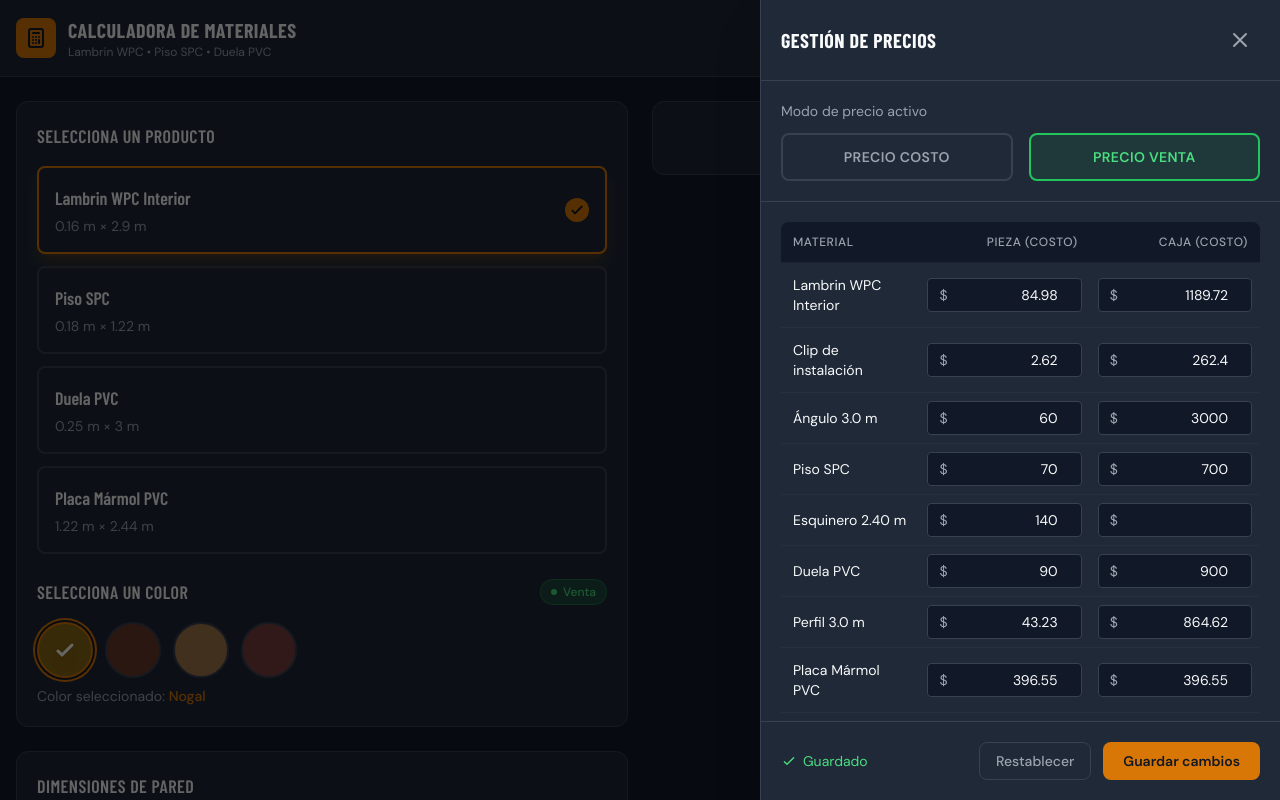
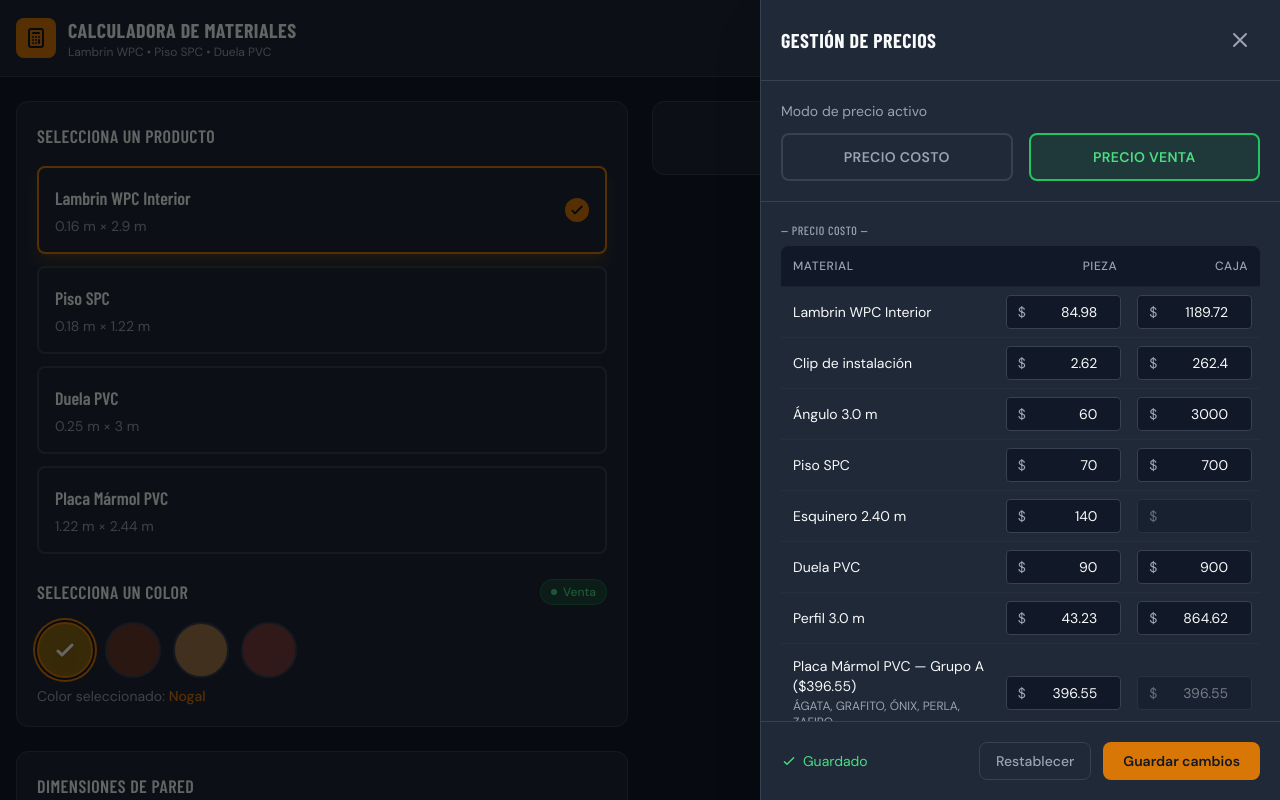
Before and after one commit to Fernando0901/lambrin_VAG, a React (Vite) app: page / in a window 1280 px wide. Both pictures are taken after a click on the button "Precios". Shown: the top 800 px of the page. Built offline with nearby package versions, Linux system fonts and the light colour scheme.

Commit message:
Placa Marmol PVC: per-color-group editable prices via pricePerColorGroups structure

```diff
--- a/src/components/PriceManager.jsx
+++ b/src/components/PriceManager.jsx
@@ -3,8 +3,6 @@ import { motion, AnimatePresence } from 'framer-motion'
 import { usePrices } from '../context/PriceContext'
 import { products } from '../data/products'
 import { formatCurrency } from '../data/products'
-
-const EDITED_SENTINEL = '__edited__'
 
 export default function PriceManager({ isOpen, onClose }) {
   const { priceMode, setPriceMode, prices, updatePrice, resetPrices, savePrices, hasUnsavedChanges } = usePrices()
@@ -14,82 +12,126 @@ export default function PriceManager({ isOpen, onClose }) {
     setPriceMode(mode)
   }
 
-  const handlePriceChange = (productId, accessoryId, modo, tipo, value) => {
-    updatePrice(productId, accessoryId, modo, tipo, value)
+  const handlePriceChange = (productId, accessoryId, modo, tipo, value, groupId = null) => {
+    updatePrice(productId, accessoryId, modo, tipo, value, groupId)
     setEditedFields(prev => ({
       ...prev,
-      [`${productId}|${accessoryId || 'main'}|${modo}|${tipo}`]: true
+      [`${productId}|${accessoryId || 'main'}|${modo}|${tipo}|${groupId || ''}`]: true
     }))
   }
 
-  const getEditedStatus = (productId, accessoryId, modo, tipo) => {
-    return editedFields[`${productId}|${accessoryId || 'main'}|${modo}|${tipo}`] === true
+  const getEditedStatus = (productId, accessoryId, modo, tipo, groupId = null) => {
+    return editedFields[`${productId}|${accessoryId || 'main'}|${modo}|${tipo}|${groupId || ''}`] === true
   }
 
-  const renderPriceInputs = (productId, accessoryId, acc, modo) => {
-    const ppb = acc?.piezasPorCaja || products[productId].piecesPerBox
-    const currentPieza = accessoryId
-      ? prices[productId]?.accesorios[accessoryId]?.precios[modo]?.pieza
-      : prices[productId]?.precios[modo]?.pieza
-    const currentCaja = accessoryId
-      ? prices[productId]?.accesorios[accessoryId]?.precios[modo]?.caja
-      : prices[productId]?.precios[modo]?.caja
-
-    return (
-      <tr key={`${productId}-${accessoryId}-${modo}`} className="border-t border-border-subtle/30">
-        <td className="p-3 text-sm text-text-primary">
-          {accessoryId
-            ? (acc.nombre || products[productId].accesorios[accessoryId]?.nombre)
-            : products[productId].name}
-        </td>
-        <td className="p-2">
+  const renderInput = (productId, accessoryId, modo, tipo, value, isDisabled, groupId = null) => (
     <div className="relative">
       <span className="absolute left-3 top-1/2 -translate-y-1/2 text-text-secondary text-sm">$</span>
       <input
         type="number"
         step="0.01"
         min="0"
-              value={currentPieza || ''}
-              onChange={(e) => handlePriceChange(productId, accessoryId, modo, 'pieza', e.target.value)}
-              className={`w-full pl-7 pr-2 py-1.5 bg-bg-dark border rounded text-text-primary text-sm text-right focus:outline-none focus:ring-1 ${
-                getEditedStatus(productId, accessoryId, modo, 'pieza')
+        value={value ?? ''}
+        disabled={isDisabled}
+        onChange={(e) => handlePriceChange(productId, accessoryId, modo, tipo, e.target.value, groupId)}
+        className={`w-full pl-7 pr-2 py-1.5 bg-bg-dark border rounded text-text-primary text-sm text-right focus:outline-none focus:ring-1 disabled:opacity-40 disabled:cursor-not-allowed ${
+          getEditedStatus(productId, accessoryId, modo, tipo, groupId)
             ? 'border-yellow-500 focus:border-yellow-500 focus:ring-yellow-500/30'
             : 'border-border-subtle focus:border-accent focus:ring-accent/30'
         }`}
       />
     </div>
-        </td>
-        <td className="p-2">
-          <div className="relative">
-            <span className="absolute left-3 top-1/2 -translate-y-1/2 text-text-secondary text-sm">$</span>
-            <input
-              type="number"
-              step="0.01"
-              min="0"
-              value={currentCaja || ''}
-              disabled={!acc?.piezasPorCaja && !products[productId].piecesPerBox}
-              onChange={(e) => handlePriceChange(productId, accessoryId, modo, 'caja', e.target.value)}
-              className={`w-full pl-7 pr-2 py-1.5 bg-bg-dark border rounded text-text-primary text-sm text-right focus:outline-none focus:ring-1 disabled:opacity-40 disabled:cursor-not-allowed ${
-                getEditedStatus(productId, accessoryId, modo, 'caja')
-                  ? 'border-yellow-500 focus:border-yellow-500 focus:ring-yellow-500/30'
-                  : 'border-border-subtle focus:border-accent focus:ring-accent/30'
-              }`}
-            />
-          </div>
-        </td>
-      </tr>
   )
-  }
 
   const rowsCosto = []
   const rowsVenta = []
 
   for (const [pid, product] of Object.entries(products)) {
-    rowsCosto.push(renderPriceInputs(pid, null, null, 'costo'))
-    rowsVenta.push(renderPriceInputs(pid, null, null, 'venta'))
+    if (product.pricePerColorGroups) {
+      for (const group of product.pricePerColorGroups) {
+        const currentPrices = prices[pid]?.pricePerColorGroups?.find(g => g.id === group.id)
+        const effectivePrices = currentPrices ? currentPrices.precios : group.precios
+
+        rowsCosto.push(
+          <tr key={`${pid}-${group.id}-costo`} className="border-t border-border-subtle/30">
+            <td className="p-3 text-sm text-text-primary">
+              <div className="flex flex-col">
+                <span>{product.name} — {group.label}</span>
+                <span className="text-xs text-text-secondary mt-0.5">
+                  {group.colors.join(', ')}
+                </span>
+              </div>
+            </td>
+            <td className="p-2">
+              {renderInput(pid, null, 'costo', 'pieza', effectivePrices?.costo?.pieza, false, group.id)}
+            </td>
+            <td className="p-2">
+              {renderInput(pid, null, 'costo', 'caja', effectivePrices?.costo?.caja, true, group.id)}
+            </td>
+          </tr>
+        )
+        rowsVenta.push(
+          <tr key={`${pid}-${group.id}-venta`} className="border-t border-border-subtle/30">
+            <td className="p-3 text-sm text-text-primary">
+              <div className="flex flex-col">
+                <span>{product.name} — {group.label}</span>
+                <span className="text-xs text-text-secondary mt-0.5">
+                  {group.colors.join(', ')}
+                </span>
+              </div>
+            </td>
+            <td className="p-2">
+              {renderInput(pid, null, 'venta', 'pieza', effectivePrices?.venta?.pieza, false, group.id)}
+            </td>
+            <td className="p-2">
+              {renderInput(pid, null, 'venta', 'caja', effectivePrices?.venta?.caja, true, group.id)}
+            </td>
+          </tr>
+        )
+      }
+    } else {
+      const currentPiezaCosto = prices[pid]?.precios?.costo?.pieza ?? product.precios.costo.pieza
+      const currentPiezaVenta = prices[pid]?.precios?.venta?.pieza ?? product.precios.venta.pieza
+      const currentCajaCosto = prices[pid]?.precios?.costo?.caja ?? product.precios.costo.caja
+      const currentCajaVenta = prices[pid]?.precios?.venta?.caja ?? product.precios.venta.caja
+
+      rowsCosto.push(
+        <tr key={`${pid}-costo`} className="border-t border-border-subtle/30">
+          <td className="p-3 text-sm text-text-primary">{product.name}</td>
+          <td className="p-2">{renderInput(pid, null, 'costo', 'pieza', currentPiezaCosto, false)}</td>
+          <td className="p-2">{renderInput(pid, null, 'costo', 'caja', currentCajaCosto, false)}</td>
+        </tr>
+      )
+      rowsVenta.push(
+        <tr key={`${pid}-venta`} className="border-t border-border-subtle/30">
+          <td className="p-3 text-sm text-text-primary">{product.name}</td>
+          <td className="p-2">{renderInput(pid, null, 'venta', 'pieza', currentPiezaVenta, false)}</td>
+          <td className="p-2">{renderInput(pid, null, 'venta', 'caja', currentCajaVenta, false)}</td>
+        </tr>
+      )
+
       for (const [aid, acc] of Object.entries(product.accesorios || {})) {
-      rowsCosto.push(renderPriceInputs(pid, aid, acc, 'costo'))
-      rowsVenta.push(renderPriceInputs(pid, aid, acc, 'venta'))
+        const accPiezaCosto = prices[pid]?.accesorios?.[aid]?.precios?.costo?.pieza ?? acc.precios.costo.pieza
+        const accPiezaVenta = prices[pid]?.accesorios?.[aid]?.precios?.venta?.pieza ?? acc.precios.venta.pieza
+        const accCajaCosto = prices[pid]?.accesorios?.[aid]?.precios?.costo?.caja ?? acc.precios.costo.caja
+        const accCajaVenta = prices[pid]?.accesorios?.[aid]?.precios?.venta?.caja ?? acc.precios.venta.caja
+        const hasBox = acc.piezasPorCaja
+
+        rowsCosto.push(
+          <tr key={`${pid}-${aid}-costo`} className="border-t border-border-subtle/30">
+            <td className="p-3 text-sm text-text-primary">{acc.nombre}</td>
+            <td className="p-2">{renderInput(pid, aid, 'costo', 'pieza', accPiezaCosto, false)}</td>
+            <td className="p-2">{renderInput(pid, aid, 'costo', 'caja', accCajaCosto, !hasBox)}</td>
+          </tr>
+        )
+        rowsVenta.push(
+          <tr key={`${pid}-${aid}-venta`} className="border-t border-border-subtle/30">
+            <td className="p-3 text-sm text-text-primary">{acc.nombre}</td>
+            <td className="p-2">{renderInput(pid, aid, 'venta', 'pieza', accPiezaVenta, false)}</td>
+            <td className="p-2">{renderInput(pid, aid, 'venta', 'caja', accCajaVenta, !hasBox)}</td>
+          </tr>
+        )
+      }
     }
   }
 
@@ -154,12 +196,15 @@ export default function PriceManager({ isOpen, onClose }) {
 
             <div className="flex-1 overflow-y-auto p-5 space-y-6">
               <div>
+                <h3 className="text-xs uppercase tracking-wider text-text-secondary mb-2 font-medium">
+                  — Precio Costo —
+                </h3>
                 <table className="w-full">
                   <thead>
                     <tr className="bg-bg-dark text-text-secondary text-xs uppercase tracking-wider">
                       <th className="text-left p-3 font-medium rounded-tl-lg">Material</th>
-                      <th className="text-right p-3 font-medium">Pieza (Costo)</th>
-                      <th className="text-right p-3 font-medium rounded-tr-lg">Caja (Costo)</th>
+                      <th className="text-right p-3 font-medium">Pieza</th>
+                      <th className="text-right p-3 font-medium rounded-tr-lg">Caja</th>
                     </tr>
                   </thead>
                   <tbody>{rowsCosto}</tbody>
@@ -167,12 +212,15 @@ export default function PriceManager({ isOpen, onClose }) {
               </div>
 
               <div>
+                <h3 className="text-xs uppercase tracking-wider text-text-secondary mb-2 font-medium">
+                  — Precio Venta —
+                </h3>
                 <table className="w-full">
                   <thead>
                     <tr className="bg-bg-dark text-text-secondary text-xs uppercase tracking-wider">
                       <th className="text-left p-3 font-medium rounded-tl-lg">Material</th>
-                      <th className="text-right p-3 font-medium">Pieza (Venta)</th>
-                      <th className="text-right p-3 font-medium">Caja (Venta)</th>
+                      <th className="text-right p-3 font-medium">Pieza</th>
+                      <th className="text-right p-3 font-medium rounded-tr-lg">Caja</th>
                     </tr>
                   </thead>
                   <tbody>{rowsVenta}</tbody>
--- a/src/data/products.js
+++ b/src/data/products.js
@@ -90,15 +90,21 @@ export const products = {
     name: 'Placa Mármol PVC',
     dimensions: { width: 1.22, length: 2.44 },
     piecesPerBox: 1,
-    precios: {
-      costo: { pieza: 396.55, caja: 396.55 },
-      venta: { pieza: 396.55, caja: 396.55 }
-    },
-    pricePerColor: false,
-    colorPrices: {
-      '396.55': ['ÁGATA', 'GRAFITO', 'ÓNIX', 'PERLA', 'ZAFIRO'],
-      '456.90': ['AURORA', 'BLACK GOLD', 'PERLA GOLD', 'NEBBIA', 'SIENNA', 'OBSIDIA']
-    },
+    precios: buildPrecios(396.55, 396.55),
+    pricePerColorGroups: [
+      {
+        id: 'grupo_a',
+        label: 'Grupo A ($396.55)',
+        colors: ['ÁGATA', 'GRAFITO', 'ÓNIX', 'PERLA', 'ZAFIRO'],
+        precios: buildPrecios(396.55, 396.55)
+      },
+      {
+        id: 'grupo_b',
+        label: 'Grupo B ($456.90)',
+        colors: ['AURORA', 'BLACK GOLD', 'PERLA GOLD', 'NEBBIA', 'SIENNA', 'OBSIDIA'],
+        precios: buildPrecios(456.90, 456.90)
+      }
+    ],
     accesorios: {
       perfilUnion: {
         nombre: 'Perfil Union 2.45 m',
@@ -143,7 +149,10 @@ export const getDefaultPrices = () => {
   for (const [pid, product] of Object.entries(products)) {
     result[pid] = {
       precios: JSON.parse(JSON.stringify(product.precios)),
-      accesorios: {}
+      accesorios: {},
+      pricePerColorGroups: product.pricePerColorGroups
+        ? JSON.parse(JSON.stringify(product.pricePerColorGroups))
+        : null
     }
     for (const [aid, acc] of Object.entries(product.accesorios || {})) {
       result[pid].accesorios[aid] = {
@@ -153,3 +162,9 @@ export const getDefaultPrices = () => {
   }
   return result
 }
+
+export const getColorGroup = (productId, colorName) => {
+  const product = products[productId]
+  if (!product.pricePerColorGroups) return null
+  return product.pricePerColorGroups.find(g => g.colors.includes(colorName)) || null
+}
--- a/src/utils/calculator.js
+++ b/src/utils/calculator.js
@@ -14,18 +14,22 @@ export const calculateMaterial = (productId, areas, color, prices, priceMode = '
   const boxesNeeded = Math.ceil(piecesNeeded / product.piecesPerBox)
 
   let pricePieza, priceCaja
-  if (product.pricePerColor && color) {
+
+  if (product.pricePerColorGroups && color) {
     const colorName = color.name
-    const basePrice = currentPrices.precios?.[modo]?.pieza
-      ? parseFloat(currentPrices.precios[modo].pieza)
-      : null
-    if (basePrice !== null) {
-      pricePieza = basePrice
-      priceCaja = basePrice
+    const group = product.pricePerColorGroups.find(g => g.colors.includes(colorName))
+    if (group) {
+      const groupOverride = currentPrices.pricePerColorGroups?.find(g => g.id === group.id)
+      if (groupOverride) {
+        pricePieza = groupOverride.precios[modo].pieza
+        priceCaja = groupOverride.precios[modo].caja
+      } else {
+        pricePieza = group.precios[modo].pieza
+        priceCaja = group.precios[modo].caja
+      }
     } else {
-      const priceKey = Object.keys(product.colorPrices).find(k => product.colorPrices[k].includes(colorName))
-      pricePieza = priceKey ? parseFloat(priceKey) : 0
-      priceCaja = pricePieza
+      pricePieza = currentPrices.precios?.[modo]?.pieza ?? product.precios.venta.pieza
+      priceCaja = currentPrices.precios?.[modo]?.caja ?? product.precios.venta.caja
     }
   } else {
     pricePieza = currentPrices.precios?.[modo]?.pieza ?? product.precios.venta.pieza
```
Also changed, not shown: src/context/PriceContext.jsx (+15 -10 lines). Lines whose indentation alone changed are shown as unchanged.
